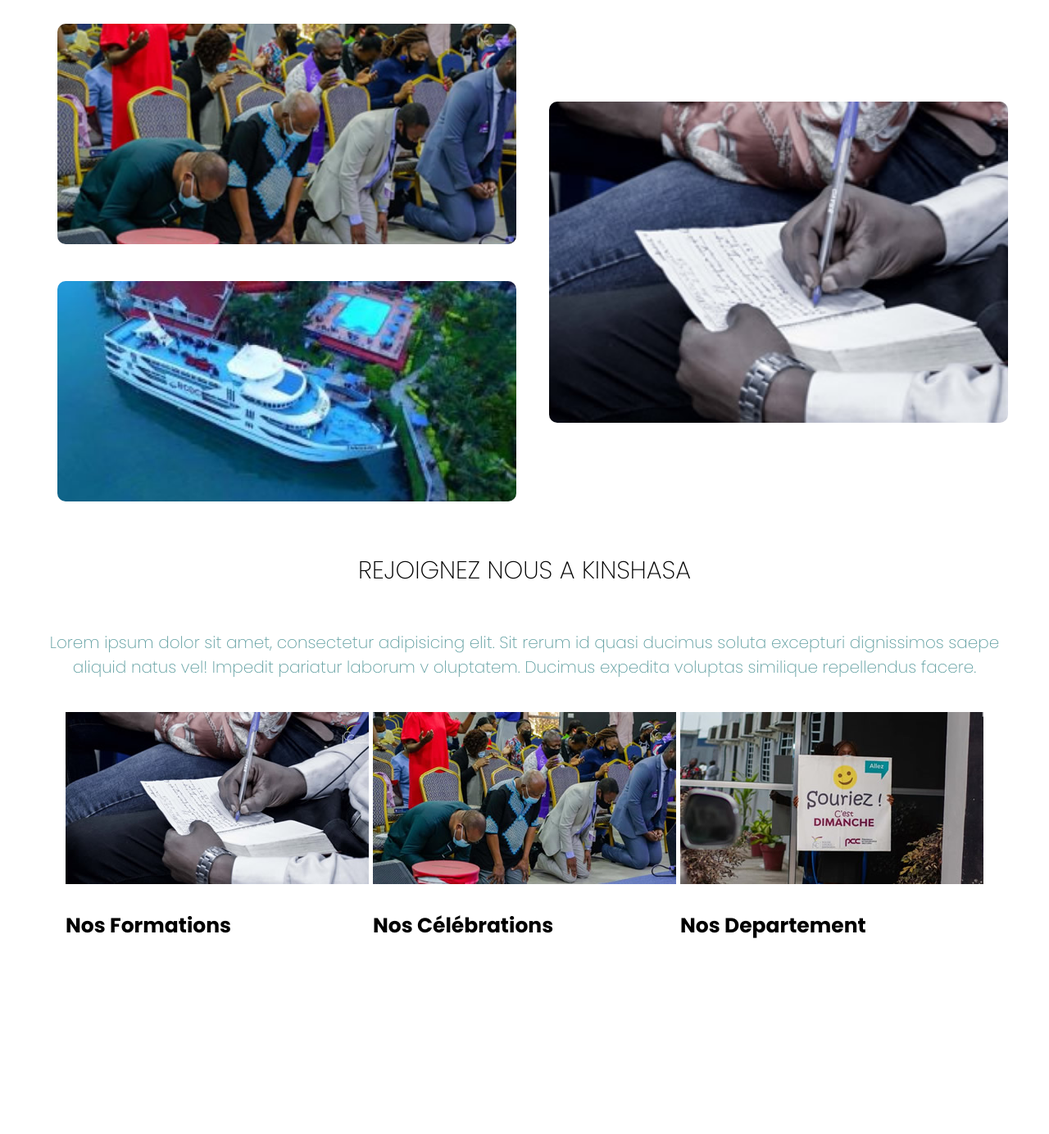
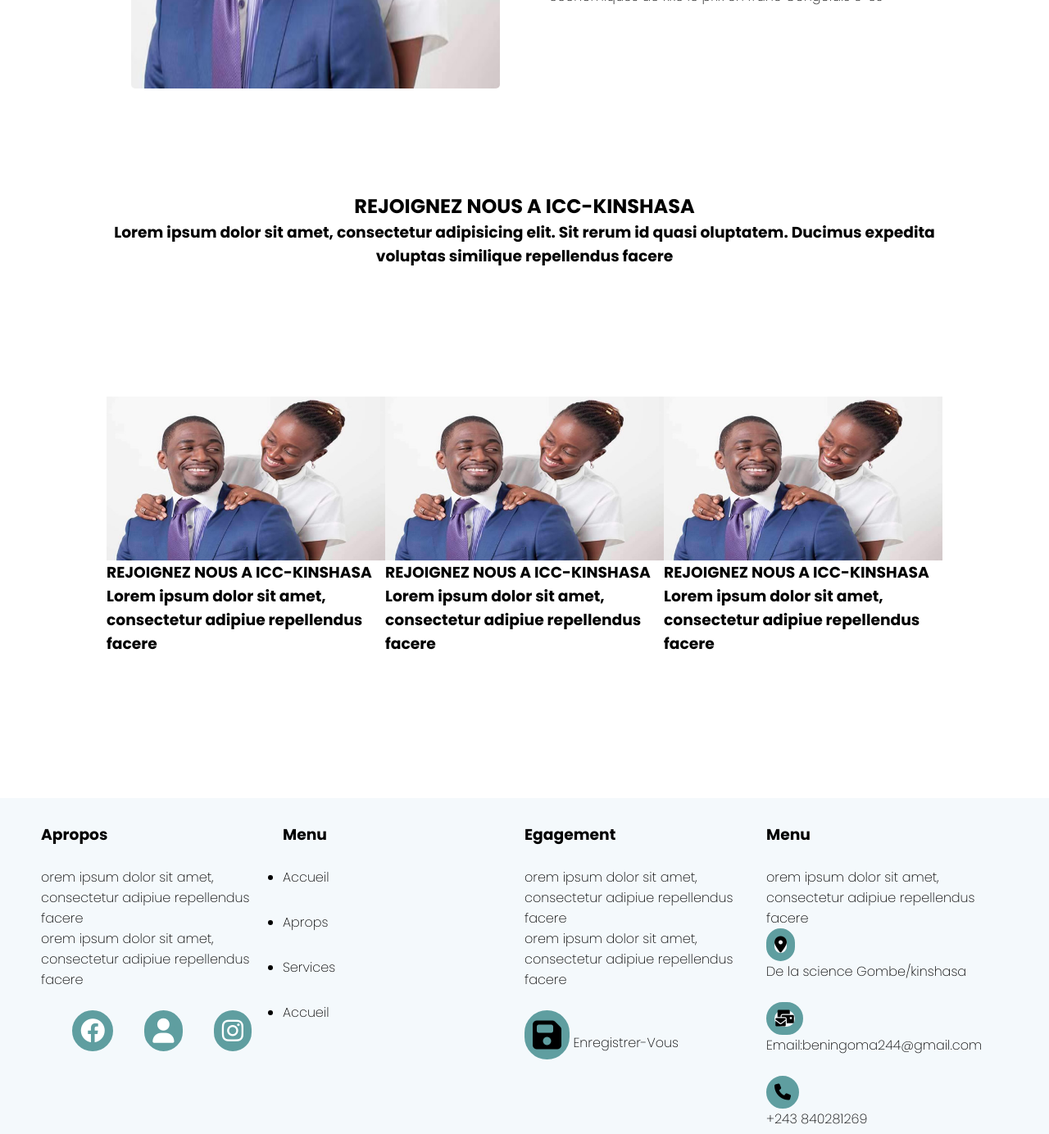
Before and after one commit to BeniNgoma/BEN, a plain HTML site: page index.html in a window 1280 px wide. Shown: the part 1416-2800 px from the top of the page at 82% size. Drawn offline with Linux system fonts and the light colour scheme.

Commit message:
ajout footer rectification section

```diff
--- a/index.html
+++ b/index.html
@@ -12,110 +12,130 @@
     <nav class="navbar">
         <a class="logot" href="">WISDOM-TECH</a>
         <ul>
-
-    <i class="fas fa-cloud" style="font-size:24px;"></i>   <li><a href="#">Accueil</a></li>
+            <li><a href="#">Accueil</a></li>
             <li><a href="#">Aprops</a></li>
             <li><a href="#">Services</a></li>
             <li><a href="#">Accueil</a></li>
         </ul>
-    <BUtton  class="btn">Signin</BUtton>
-    <i class="fa-brands fa-facebook"></i><i class="fa-solid fa-bars"></i>
+        <DIv class="icon">
+            <i class="fa-brands fa-facebook"></i>
             <i class="fa-solid fa-user"></i>
             <i class="fa-brands fa-instagram"></i>
+        </DIv>
     </nav>
-
         <section class="sec1">
-        <H1 class="style-h1" > <MArquee>Impact Centre Chretien Kinshasa </MArquee></H1>
-        <H5 class="style-h1">Lorem ipsum dolor sit amet, consectetur adipisicing elit. Corrupti
-             inventore aperiam odit  aepe atque harum eligendi dolorum, <BR> ab offi
+        <DIv class="style-h">
+            <H1 class="style-h2"> <MArquee>Impact Centre Chretien Kinshasa </MArquee></H1>
+            <H5>Lorem ipsum dolor sit amet, consectetur adipisicing elit. Corrupti
+                inventore aperiam odit  aepe atque harum eligendi dolorum ab offi
                 ciis commodi excepturi sed quidebitis placeat mollitia, minus rem
                 possimus quisquam!<br>
+                <BUtton class="btn">Faire un Don</BUtton>
+        </DIv>
 
-        </H5><BR></BR>
-      <div class="style-h1">  <BUtton class="btn">Faire un Don</BUtton>
       </div>
     </section>
+
     <SEction class="sec2">
 
         <DIV class="card1">
-            <img src="./image/3.jpg" alt="">
+            <img src="./image/about8.png" alt="">
         </DIV>
 
         <DIV class="card2">
             <H3>Apropos De Nous</H3><br>
             <P class="para">
                 1 par rapport à sa fonction de l’étalon des valeurs la monnaie de la république démocratique du Congo permet d’estimé les prix des biens et des services d’ailleurs même notre Budget est estimé en franc congolaisLa
-                réplique démocratique du Congo à une monnaie dans le sens ou notre monnaie nationale remplit la 2ème fonction qui est l’instrument d’échange par ce que ça permet d’acheté les biens et les services c’est avec
-                le franc congolais qu’on acheté les marchandises d’ailleurs le  <br> gouvernement de la république depuis un certain temps avait demander à tous les opérateurs économiques de fixé le prix en franc Congolais c’ es
-
-                donne au franc Congolais la possibilité de remplir la 2èmefonction comme un instrument de d’échange En rapport avec la 3ème fonction je dirais que oui la république démocratique du Congo à une monnaie par ce qu’elle
-                 remplit la 3ème fonction étant que la réserve d’échange malgré son caractère inflationniste et  je pense que c’est ça qui cause le vrai problème par ce que le franc congolais ne pas stable maos si tu gardes 500FC même
-                 après 5ans ça sera tours 500FC malgré que ça va perdre son pouvoir d’achat initial mais au moins ça peut servir pour quelque chose
+                réplique démocratique du Congo à une monnaie dans le sens ou notre monnaie nationale remplit la <BR></BR> 2ème fonction qui est l’instrument d’échange par ce que ça permet d’acheté les biens et les services c’est avec
+                le franc congolais qu’on acheté les marchandises d’ailleurs l gouvernement de la république depuis un certain temps avait demander à tous les opérateurs économiques de fixé le prix en franc Congolais c’ es
 
             </P>
 
         </DIV>
 
     </SEction>
-    <SEction class="sec3">
-        <div class="contener1">
+    <section class="sec3">
 
+            <div class="rejoignez">
+            <H1 class="rejoigneH1">REJOIGNEZ NOUS A ICC-KINSHASA</H1>
+            <H3>Lorem ipsum dolor sit amet, consectetur adipisicing elit. Sit rerum id quasi
+                       oluptatem. Ducimus expedita voluptas similique repellendus facere</H3>
+                </div >
 
-            <div class="card3" "fit">
-                <img src="./image/about1.jpg" alt="">
+                        <div class="contenaire-image">
+
+                        <div class="contenaire-card">
+                            <div class="card-image">
+                                <img src="./image/about8.png" alt="">
                             </div>
-            <div class="card4" "fit">
-                <img src="./image/img2.jpg" alt="">
+                            <Div class="card-text">
+                                <h3>REJOIGNEZ NOUS A ICC-KINSHASA</H3>
+                                <H3>Lorem ipsum dolor sit amet, consectetur adipiue repellendus facere</H3>
+                            </Div>
+                        </div>
+                        <div class="contenaire-card">
+                            <div class="card-image">
+                                <img src="./image/about8.png" alt="">
+                            </div>
+                            <Div class="card-text">
+                                <h3>REJOIGNEZ NOUS A ICC-KINSHASA</H3>
+                                <H3>Lorem ipsum dolor sit amet, consectetur adipiue repellendus facere</H3>
+                            </Div>
+                        </div>
+                        <div class="contenaire-card">
+                            <div class="card-image">
+                                <img src="./image/about8.png" alt="">
+                            </div>
+                            <Div class="card-text">
+                                <h3>REJOIGNEZ NOUS A ICC-KINSHASA</H3>
+                                <H3>Lorem ipsum dolor sit amet, consectetur adipiue repellendus facere</H3>
+                            </Div>
                         </div>
                         </div>
+    </section>
 
-        <DIV class="contener2">
-            <DIV class="card5">
-                <img src="./image/about2.jpg" alt="">
-
-            </DIV>
-        </DIV>
-
-    </SEction>
-    <section class="sec4">
-
-            <div class="rejoignez">
-            <p class="aligne">REJOIGNEZ NOUS A KINSHASA</p><BR></BR>
-            <p class="alignes">Lorem ipsum dolor sit amet, consectetur adipisicing elit. Sit rerum id quasi
-                 ducimus soluta excepturi dignissimos saepe aliquid natus vel! Impedit pariatur laborum v
-                oluptatem. Ducimus expedita voluptas similique repellendus facere.</p>
-        </div>
-<br>
-        <DIv class="images">
-            <div class="cardir">
-                <img src="./image/about2.jpg" alt=""><BR></BR>
-                <H3><P>Nos Formations</P></H3>
-            </div>
-
-            <div class="cardir">
-                <img src="./image/about1.jpg" alt=""> <br><br>
-                <H3><P>Nos Célébrations</P></H3>
-            </div>
-            <div class="cardir">
-                <img src="./image/about3.jpg" alt=""><br><br>
-                <H3><P>Nos Departement</P></H3>
-            </div>
+     <div class="footer">
+        <div class="group1">
+          <P>  <h3>Apropos</H3><br></P>
+            <p>orem ipsum dolor sit amet, consectetur adipiue repellendus facere</p>
+            <p>orem ipsum dolor sit amet, consectetur adipiue repellendus facere</p><br>
+            <DIv class="icon-ba">
+                <i class="fa-brands fa-facebook color" style="background-color: cadetblue; border: 10px solid cadetblue; border-radius: 100px; "></i>
+                <i class="fa-solid fa-user"style="background-color: cadetblue; border: 10px solid cadetblue; border-radius: 100px; " ></i>
+                <i class="fa-brands fa-instagram" style="background-color: cadetblue; border: 10px solid cadetblue; border-radius: 100px;"></i>
 
             </DIv>
-    </section>
+        </div>
+        <div class="group1">
+            <P>  <h3>Menu</H3><br></P>
+               <div class="men">
+                <ul>
+                    <li><a href="#">Accueil</a></li>
+                    <li><a href="#">Aprops</a></li>
+                    <li><a href="#">Services</a></li>
+                    <li><a href="#">Accueil</a></li>
+                </ul>
+               </div>
+        </div>
+        <div class="group1">
+            <P>  <h3>Egagement</H3><br></P>
+                <p>orem ipsum dolor sit amet, consectetur adipiue repellendus facere</p>
+                <p>orem ipsum dolor sit amet, consectetur adipiue repellendus facere</p><br>
 
-    <section class="sec5">
-        <DIV class="cardimage">
+           <P><i class="fa-solid fa-floppy-disk" style="background-color: cadetblue; border: 10px solid cadetblue; border-radius: 100px; font-size: 40px;" ></i>  Enregistrer-Vous </p>
+        </div>
+        <div class="group1">
+            <P>  <h3>Menu</H3><br></P>
+                <p>orem ipsum dolor sit amet, consectetur adipiue repellendus facere</p>
+                  <p><i class="fa-solid fa-location-dot" style="background-: cadetblue; border: 10px solid cadetblue; border-radius: 100px; font-size: 20px;" ></i> <br> De la science Gombe/kinshasa</p><br>
+                  <p><i class="fa-sharp fa-solid fa-envelopes-bulk" style="background-: cadetblue; border: 10px solid cadetblue; border-radius: 100px; font-size: 20px;" ></i> Email:beningoma244@gmail.com </p><br>
+                  <p><i class="fa-sharp fa-solid fa-phone" style="background-color: cadetblue; border: 10px solid cadetblue; border-radius: 100px; font-size: 20px;" ></i><br>  +243 840281269 </p>
 
-        <img src="./image/3.jpg" alt="">
-        <DIV class="CONTENT">
-            HHHHHHHHHHHHHHHHHH
-        </DIV>
-        </DIV>
+    </div>
 
 
 
-    </section>
+     </div>
 
 </body>
 </html>
--- a/style.css
+++ b/style.css
@@ -22,7 +22,7 @@ padding:0 50px;
 }
 .navbar ul li a{
     margin-right: 40px;
-    font-size: 22PX;
+    font-size: 20PX;
     text-decoration: none;
     color: cadetblue;
 }
@@ -37,159 +37,126 @@ padding:0 50px;
 .btn{
     width: 150px;
     border: 1PX solid cadetblue;
-    padding: 10PX 0;
+    padding: 10PX 10px;
     border-radius: 10px;
     color: white;
-    font-size: 22px;
+    font-size: px;
     background-color: cadetblue;
+    margin-top: 10px;
 }
 .sec1{
-    padding:0 50px;
-    height: 80vh;
+
+    height: 100vh;
     align-items: center;
-    background-image: url(./image/3.jpg);
+    background-image: url(./image/jeunes.jpg);
     background-size: cover;
     background-position: center;
-    align-items: center;
+    background-repeat: no-repeat;
     object-fit: cover;
 
+}.style-h{
+    height: 70%;
+    max-width: 100%;
+    text-align: center;
+    padding: 0 200px;
+    font-size: 20PX;
+    padding-top: 150px;
+    color: white;
 }
-h1{
-padding-top: 150px;
-    align-items: center;
-    font-size: 50PX;
+.style-h2{
     color: cadetblue;
-}
-h5{adding-top: 150px;
-    align-items: center;
-    font-size: 18PX;
-    color: white;
+    font-size: 40px;
+    font-weight: 900PX;
+
 }
 .sec2{
     height: 70vh;
-    padding:40PX  50px;
+    padding:90PX  130px;
     display: flex;
+
 
 }
 .card1{
     height: 100%;
     width: 50%;
     padding: 30px  30px;
+}.card1 img{
+    height: 90%;
+    width: 100%;
+    border-radius: 5px;
+}
+.card2{
+    height: 100%;
+    width: 50%;
+    padding: 30px  30px;
+    text-align: justify;
+}
+.rejoignez{
+    height: 150px;
+    text-align: center;
+    padding: 10PX  100px;
+}
+.contenaire-image{
+    height: 70vha;
+    padding:90PX  130px;
+    display: flex;
+    justify-content: space-between;
+}
+.contenaire-card{
+    height: 400px;
+    width: 350px;
+}
+.card-image{
+    height: 50%;
+    width:100%;
+
+}
+img{
+    height: 100%;
+    width:100%;
+}
+.footer{
+    height: 70vh;
+    padding: 30PX 50px;
+    display: flex;
+    justify-content: space-between;
+    background-color: #f4f9fc;
+
+}
+.group1{
+    width:100%;
+    width: 300px;
+
+}
+.icon-ba{
+    text-align: center;
+    font-size: 30px;
+    color: white;
+    display: flex;
+    justify-content: space-evenly;
+}
+.icon{
+    height: 40%;
+     justify-content: space-between;
+     background-color: aqua;
+}
+}
+
+.men ul{
+    list-style: none;
+}
+.men ul li a{
+    display: flex;
+    margin-bottom: 30px;
+    text-decoration: none;
+    color: black;
+  }
 
 
 
-}.card1 img{
-    height: 100%;
-    width: 100%;
-    border-radius: 10px;
-}
-.card2{
-    height: 70%;
-    width: 50%;
-    padding: 30px  30px;
-    align-items: center;
 
-}
-.sec3{
-    height: 70vh;
-    padding:40PX  50px;
-    display: flex;
-
-}.contener1{
-    height: 100%;
-    width: 50%;
-}.card3{
-    height: 48%;
-    width: 100%;
-    padding: 20px  20px;
-    align-items: center;
-    margin-top:  5px;
-}
-
-.card4{
-    height: 48%;
-    width: 100%;
-    padding: 20px  20px;
-    align-items: center;
-    margin-top:  5px;
-
-}
-.card3 img{
-    height: 100%;
-    width: 100%;
-    border-radius: 10px;
-    object-fit: cover;
-
-}
-.card4 img{
-    height: 100%;
-    width: 100%;
-    border-radius: 10px;
-    object-fit: cover;
-}
-.contener2{
-    height: 100%;
-    width: 50%;
-    padding: 100px  30px;
-
-}.card5{
-    width: 100%;
-    height: 70%;
-    padding: 20px  30px;
-}
-.card5 img{
-    height: 100%;
-    width: 100%;
-    border-radius: 10px;
-    object-fit: cover;
-
-}
-.para{
-    color: cadetblue;
-    font-size: 15px;
-    width: 100%;
-    text-align: justify;
-}
-.sec4{
-    height: 100vh;
-    padding:40PX  50px;
-    margin-top: 30px;
-
-
-}.aligne{
-    text-align: center;
-    font-size: 30px;
-    color: black;
-
-}.alignes{
-    text-align: center;
-    font-size: 20px;
-    color:cadetblue;
-
-}.images{
-    display: flex;
-    justify-content: space-between;
-    padding: 15px 30PX 0 30px;
-
-}
-.style-h1{
-    text-align: center;
-align-items: center;
-
-}
-h3{
-    font-size: 25px;
-}
-
-.glyphicon glyphicon-cloud{
-    font-size: 1em;
-    color: midnightblue;
-}.cardimage{
-    height: 300px;
-    width: 300px;
-    margin:40PX  50px;
-    border: 1px solid #777;
-}.cardimage img{
-    height: 70%;
-    width: 100%;
-}
+@media screen and (max-width:768px) {
+    .sec2{
+        height: auto;
+        display: flex;
+        flex-direction: column;     }
```
Also changed, not shown: image/about8.png (added), image/femme.jpg (added), image/jeunes.jpg (added). Lines whose indentation alone changed are shown as unchanged.
